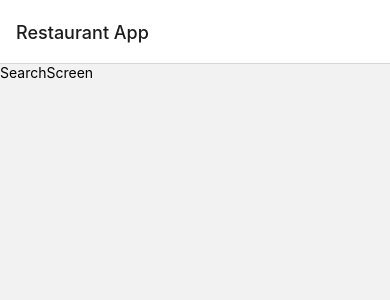
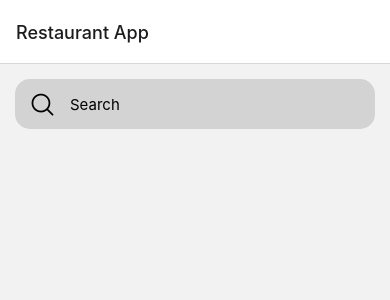
Before and after one commit to Ayalni2289/Restaurant_App, a React Native app in the folder restaurant/: screen /Search in a window 390 px wide. Shown: the top 300 px of the page. Built offline with nearby package versions, Linux system fonts and the light colour scheme.

Commit message:
SearchBar added and designed

```diff
--- /dev/null
+++ b/restaurant/components/SearchBar.js
@@ -0,0 +1,37 @@
+import { StyleSheet, Text, View, TextInput } from "react-native";
+import React from "react";
+import { AntDesign } from "@expo/vector-icons";
+
+export default function SearchBar() {
+  return (
+    <View style={styles.backgroundStyle}>
+      <AntDesign style={styles.iconStyle} name="search1" color="black" />
+      <TextInput
+        autoCorrect={false}
+        style={styles.inputStyle}
+        placeholder="Search"
+        autoCapitalize="none"
+      />
+    </View>
+  );
+}
+
+const styles = StyleSheet.create({
+  backgroundStyle: {
+    backgroundColor: "lightgray",
+    height: 50,
+    borderRadius: 15,
+    marginHorizontal: 15,
+    flexDirection: "row",
+    marginTop: 15,
+    alignItems: "center",
+  },
+  iconStyle: {
+    marginHorizontal: 15,
+    fontSize: 25,
+  },
+  inputStyle: {
+    flex: 1,
+    fontSize: 15,
+  },
+});
--- a/restaurant/package.json
+++ b/restaurant/package.json
@@ -9,6 +9,7 @@
     "web": "expo start --web"
   },
   "dependencies": {
+    "@expo/vector-icons": "^14.0.0",
     "@react-navigation/native": "^6.1.9",
     "@react-navigation/native-stack": "^6.9.17",
     "expo": "~50.0.5",
--- a/restaurant/screens/SearchScreen.js
+++ b/restaurant/screens/SearchScreen.js
@@ -1,10 +1,11 @@
 import { StyleSheet, Text, View } from 'react-native'
 import React from 'react'
+import SearchBar from '../components/SearchBar'
 
 export default function SearchScreen() {
   return (
     <View>
-      <Text>SearchScreen</Text>
+      <SearchBar />
     </View>
   )
 }
```
Also changed, not shown: 1 other file (tests, documents, lock files or other folders).
